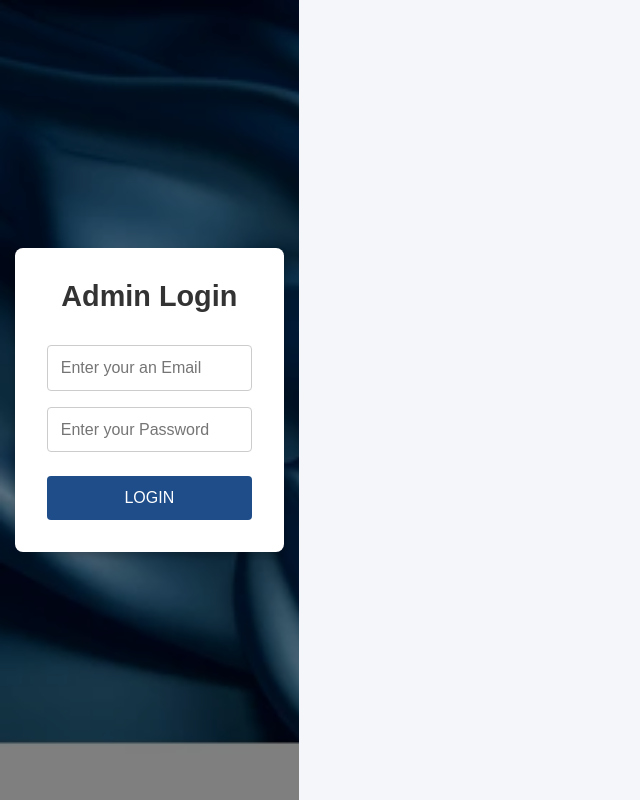
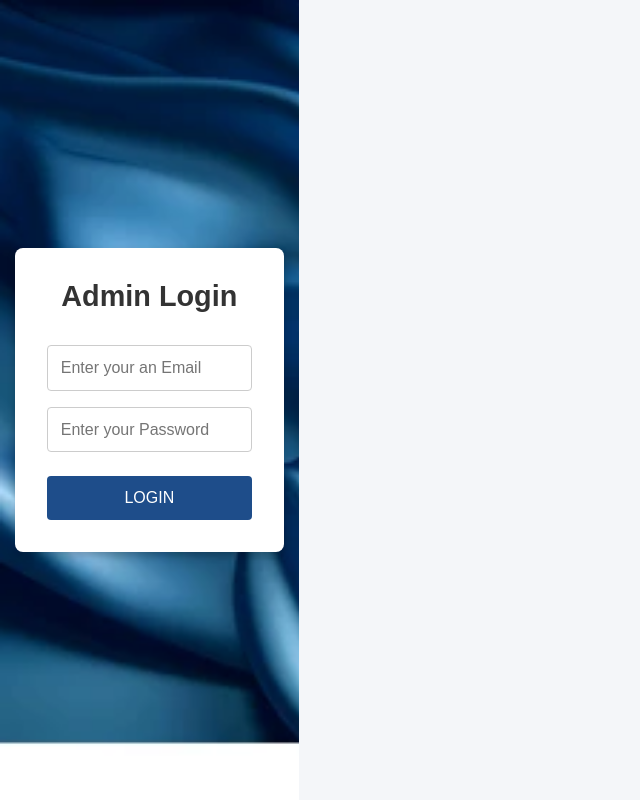
Before and after one commit to aniketsol456/fabric_selling_system_admin, a React (Create React App) app: page / in a window 1280 px wide. Shown: the whole page, without its empty margins (0-640 px from the left). Built offline with nearby package versions, Linux system fonts and the light colour scheme.

Commit message:
styling a login page

```diff
--- a/src/Components/Login.css
+++ b/src/Components/Login.css
@@ -1,4 +1,4 @@
-.loginPage{
+.loginPage {
   margin: 0;
   padding: 0;
   font-family: 'Arial', sans-serif;
@@ -11,7 +11,6 @@
   justify-content: center;
   align-items: center;
   height: 100vh;
-    background: rgba(0, 0, 0, 0.5); /* Dark overlay for readability */
 }
 
 .login-card {
```
Lines whose indentation alone changed are shown as unchanged.
